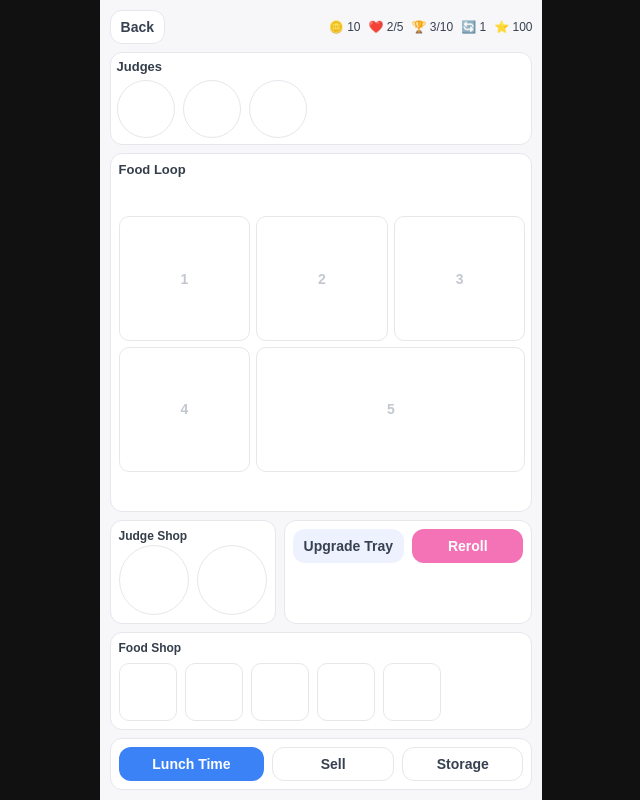
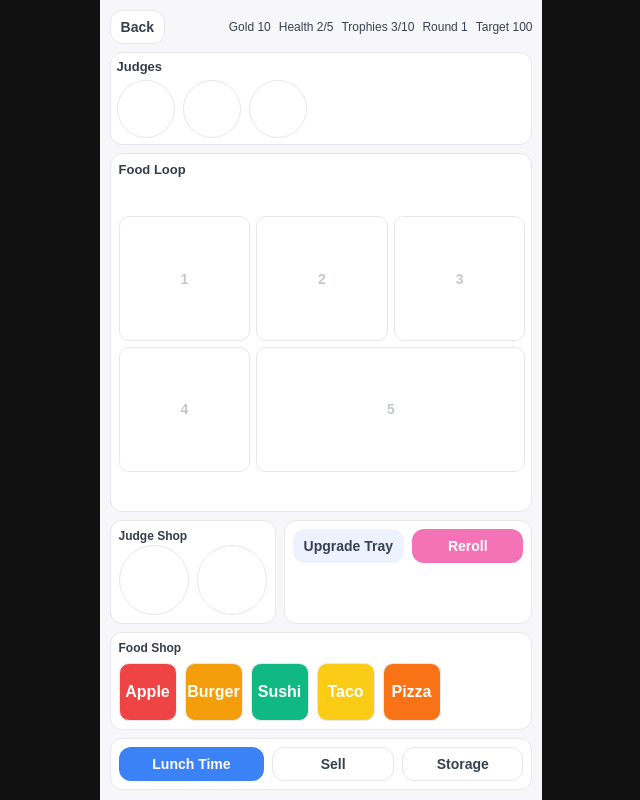
Before and after one commit to Henhound/loopyfoods, a React (Vite) app: page / in a window 1280 px wide. Both pictures are taken after a click on the button "Play". Shown: the whole page, without its empty margins (319-959 px from the left). Built offline with nearby package versions, Linux system fonts and the light colour scheme.

Commit message:
Added swapping in tray

```diff
--- a/package.json
+++ b/package.json
@@ -13,6 +13,7 @@
     "preview": "vite preview"
   },
   "dependencies": {
+    "@dnd-kit/core": "^6.0.8",
     "react": "^19.1.1",
     "react-dom": "^19.1.1"
   },
--- a/src/screens/Shop.tsx
+++ b/src/screens/Shop.tsx
@@ -1,19 +1,203 @@
 import React from 'react'
 import '../styles/shop.css'
 import { useNavigation } from '../app/navigation'
+import { DndContext, PointerSensor, rectIntersection, useDroppable, useDraggable, useSensor, useSensors, DragOverlay } from '@dnd-kit/core'
+import type { DragEndEvent, DragStartEvent } from '@dnd-kit/core'
+import { PLACEHOLDER_CARDS, type PlaceholderCard } from '../data/cards'
+
+function TraySlot({ index, children }: { index: number; children?: React.ReactNode }) {
+  const id = `tray-${index}`
+  const { setNodeRef, isOver } = useDroppable({ id })
+  const cls = `slot ${index === 5 ? 'rect' : 'square'}`
+  const style: React.CSSProperties = isOver
+    ? { outline: '2px dashed var(--accent)', outlineOffset: -2 }
+    : {}
+  return (
+    <div ref={setNodeRef} className={cls} data-index={index} style={style}>
+      {children ?? <span>{index}</span>}
+    </div>
+  )
+}
+
+function DraggableCard({
+  id,
+  card,
+  source,
+}: {
+  id: string
+  card: PlaceholderCard
+  source?: { type: 'shop'; index: number }
+}) {
+  const { attributes, listeners, setNodeRef, transform } = useDraggable({
+    id,
+    data: { kind: 'card', card, source },
+  })
+  const style: React.CSSProperties = {
+    width: 'var(--slot-s)',
+    height: 'var(--slot-s)',
+    borderRadius: 10,
+    border: '1px solid var(--border-color)',
+    background: card.color,
+    color: '#fff',
+    display: 'grid',
+    placeItems: 'center',
+    fontWeight: 700,
+    userSelect: 'none',
+    touchAction: 'none',
+    cursor: 'grab',
+    transform: transform ? `translate3d(${transform.x}px, ${transform.y}px, 0)` : undefined,
+  }
+  return (
+    <div ref={setNodeRef} {...listeners} {...attributes} style={style} role="button" aria-label={card.title}>
+      {card.title}
+    </div>
+  )
+}
+
+function CardPreview({ card, size }: { card: PlaceholderCard; size: 'shop' | 'fill' }) {
+  const dim: React.CSSProperties =
+    size === 'shop'
+      ? { width: 'var(--slot-s)', height: 'var(--slot-s)' }
+      : { width: '100%', height: '100%' }
+  return (
+    <div
+      style={{
+        ...dim,
+        borderRadius: 10,
+        background: card.color,
+        color: '#fff',
+        display: 'grid',
+        placeItems: 'center',
+        fontWeight: 700,
+      }}
+    >
+      {card.title}
+    </div>
+  )
+}
+
+function TrayItem({ index, card, hide }: { index: number; card: PlaceholderCard; hide?: boolean }) {
+  const { attributes, listeners, setNodeRef, transform } = useDraggable({
+    id: `tray-item-${index}`,
+    data: { kind: 'card', card, source: { type: 'tray', index: index - 1 } },
+  })
+  const style: React.CSSProperties = {
+    width: '100%',
+    height: '100%',
+    borderRadius: 10,
+    border: '1px solid var(--border-color)',
+    background: card.color,
+    color: '#fff',
+    display: 'grid',
+    placeItems: 'center',
+    fontWeight: 700,
+    userSelect: 'none',
+    touchAction: 'none',
+    cursor: 'grab',
+    opacity: hide ? 0 : 1,
+    transform: transform ? `translate3d(${transform.x}px, ${transform.y}px, 0)` : undefined,
+  }
+  return (
+    <div ref={setNodeRef} {...listeners} {...attributes} style={style} role="button" aria-label={card.title}>
+      {card.title}
+    </div>
+  )
+}
 
 export default function Shop() {
   const { back } = useNavigation()
+
+  const [tray, setTray] = React.useState<Array<PlaceholderCard | null>>([
+    null,
+    null,
+    null,
+    null,
+    null,
+  ])
+  const [shopItems, setShopItems] = React.useState<PlaceholderCard[]>(
+    PLACEHOLDER_CARDS.slice(0, 5),
+  )
+  const [activeCard, setActiveCard] = React.useState<PlaceholderCard | null>(null)
+  const [activeId, setActiveId] = React.useState<string | null>(null)
+
+  const sensors = useSensors(
+    useSensor(PointerSensor, {
+      activationConstraint: { distance: 6 },
+    }),
+  )
+
+  const handleDragStart = (e: DragStartEvent) => {
+    const data = e.active.data.current as { kind?: string; card?: PlaceholderCard } | undefined
+    if (data?.kind === 'card' && data.card) setActiveCard(data.card)
+    setActiveId(String(e.active.id))
+  }
+
+  const handleDragEnd = (e: DragEndEvent) => {
+    const overId = e.over?.id ? String(e.over.id) : null
+    const data = e.active.data.current as
+      | {
+          kind?: string
+          card?: PlaceholderCard
+          source?: { type: 'shop'; index: number } | { type: 'tray'; index: number }
+        }
+      | undefined
+    const card = data?.card
+    if (card && overId && overId.startsWith('tray-')) {
+      const idx = Number(overId.split('-')[1]) - 1
+      if (!Number.isNaN(idx)) {
+        // If dragging from tray -> tray, support move/swap
+        if (data?.source?.type === 'tray') {
+          const from = data.source.index // zero-based
+          const to = idx // zero-based
+          if (from !== to && from >= 0 && from < tray.length && to >= 0 && to < tray.length) {
+            setTray(prev => {
+              const next = [...prev]
+              const tmp = next[to]
+              next[to] = next[from]
+              next[from] = tmp || null
+              return next
+            })
+          }
+        } else if (idx >= 0 && idx < tray.length && tray[idx] == null) {
+          // From shop -> tray only into empty slot
+          setTray(prev => {
+            if (prev[idx]) return prev
+            const next = [...prev]
+            next[idx] = card
+            return next
+          })
+          if (data?.source?.type === 'shop') {
+            setShopItems(prev => prev.filter((_, i) => i !== data.source!.index))
+          }
+        }
+      }
+    }
+    setActiveCard(null)
+    setActiveId(null)
+  }
+
+  const handleDragCancel = () => {
+    setActiveCard(null)
+    setActiveId(null)
+  }
+
   return (
+    <DndContext
+      sensors={sensors}
+      collisionDetection={rectIntersection}
+      onDragStart={handleDragStart}
+      onDragEnd={handleDragEnd}
+      onDragCancel={handleDragCancel}
+    >
       <div className="shop">
         <div className="topbar">
           <button onClick={back} className="btn ghost">Back</button>
           <div className="miniStats" aria-label="session stats">
-          <span title="Gold">🪙 10</span>
-          <span title="Health">❤️ 2/5</span>
-          <span title="Trophies">🏆 3/10</span>
-          <span title="Round">🔄 1</span>
-          <span title="Star Target">⭐ 100</span>
+            <span title="Gold">Gold 10</span>
+            <span title="Health">Health 2/5</span>
+            <span title="Trophies">Trophies 3/10</span>
+            <span title="Round">Round 1</span>
+            <span title="Star Target">Target 100</span>
           </div>
         </div>
 
@@ -34,21 +218,31 @@ export default function Shop() {
             <div className="trayFit">
               <div className="trayViewport">
                 <div className="trayGrid">
-                <div className="slot square" data-index="1">
-                  <span>1</span>
-                </div>
-                <div className="slot square" data-index="2">
-                  <span>2</span>
-                </div>
-                <div className="slot square" data-index="3">
-                  <span>3</span>
-                </div>
-                <div className="slot square" data-index="4">
-                  <span>4</span>
-                </div>
-                <div className="slot rect" data-index="5">
-                  <span>5</span>
-                </div>
+                  <TraySlot index={1}>
+                    {tray[0] && (
+                      <TrayItem index={1} card={tray[0]} hide={activeId === 'tray-item-1'} />
+                    )}
+                  </TraySlot>
+                  <TraySlot index={2}>
+                    {tray[1] && (
+                      <TrayItem index={2} card={tray[1]} hide={activeId === 'tray-item-2'} />
+                    )}
+                  </TraySlot>
+                  <TraySlot index={3}>
+                    {tray[2] && (
+                      <TrayItem index={3} card={tray[2]} hide={activeId === 'tray-item-3'} />
+                    )}
+                  </TraySlot>
+                  <TraySlot index={4}>
+                    {tray[3] && (
+                      <TrayItem index={4} card={tray[3]} hide={activeId === 'tray-item-4'} />
+                    )}
+                  </TraySlot>
+                  <TraySlot index={5}>
+                    {tray[4] && (
+                      <TrayItem index={5} card={tray[4]} hide={activeId === 'tray-item-5'} />
+                    )}
+                  </TraySlot>
                 </div>
               </div>
             </div>
@@ -75,8 +269,13 @@ export default function Shop() {
           <div className="row foodShop">
             <div className="sectionLabel small">Food Shop</div>
             <div className="shopRow">
-            {[0, 1, 2, 3, 4].map(i => (
-              <div key={i} className="slot square" />
+              {shopItems.map((card, i) => (
+                <DraggableCard
+                  key={`shop-${i}`}
+                  id={`shop-${i}`}
+                  card={card}
+                  source={{ type: 'shop', index: i }}
+                />
               ))}
             </div>
           </div>
@@ -88,5 +287,7 @@ export default function Shop() {
           <button className="btn ghost">Storage</button>
         </section>
       </div>
+      <DragOverlay>{activeCard ? <CardPreview card={activeCard} size="shop" /> : null}</DragOverlay>
+    </DndContext>
   )
 }
```
Also changed, not shown: 1 other file (tests, documents, lock files or other folders). Lines whose indentation alone changed are shown as unchanged.
